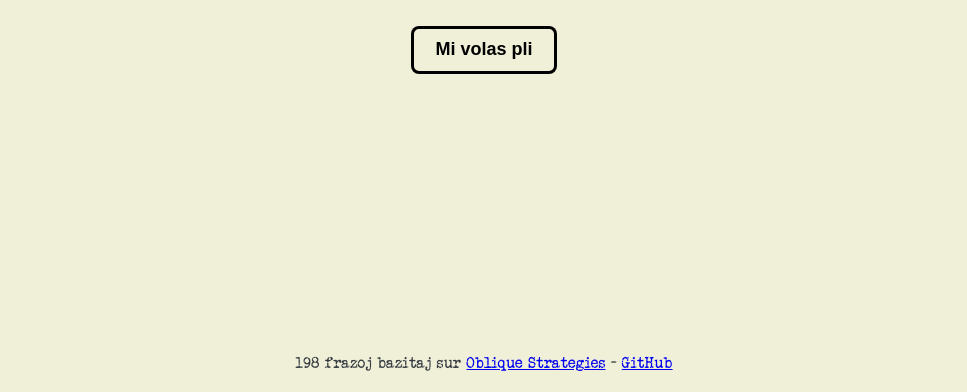
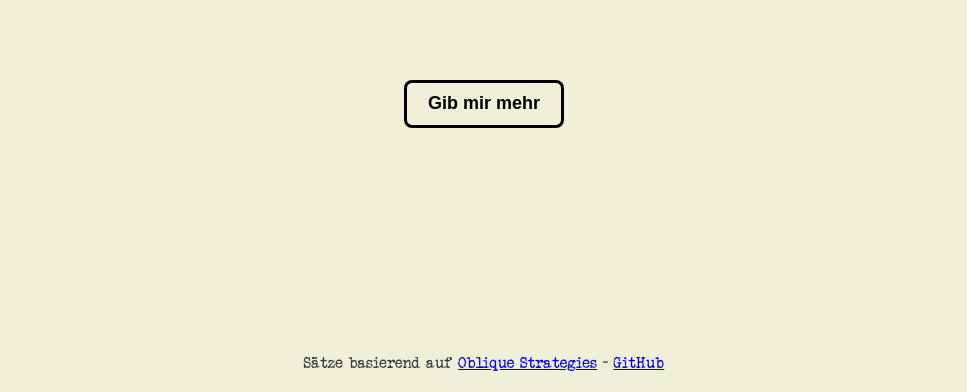
Before and after one commit to stefangrotz/indirektestrategien, a plain HTML site: page index.html in a window 1280 px wide. Shown: the part 408-800 px from the top of the page, without its empty margins (156-1123 px from the left). Drawn offline with Linux system fonts and the light colour scheme.

Commit message:
Update index.html

```diff
--- a/index.html
+++ b/index.html
@@ -2,7 +2,7 @@
 <html>
 
 <head>
-    <title>Malrektaj stategioj por kreativuloj</title>
+    <title>Indirekte Strategien für Kreative</title>
     <style>
               @font-face {
     font-family: "typewriter";
@@ -61,14 +61,14 @@
 <body>
     <div class="quote-container">
         <h2 id="quote">...</h2>
-        <button id="change-quote">Mi volas pli</button>
+        <button id="change-quote">Gib mir mehr</button>
     </div>
 
     <footer>
-      198 frazoj bazitaj sur <a target="_blank" href="https://en.wikipedia.org/wiki/Oblique_Strategies">Oblique Strategies</a> - <a target="_blank" href="https://github.com/stefangrotz/malrektajstrategioj">GitHub</a>
+      Sätze basierend auf <a target="_blank" href="https://en.wikipedia.org/wiki/Oblique_Strategies">Oblique Strategies</a> - <a target="_blank" href="https://github.com/stefangrotz/indirektestrategien">GitHub</a>
     </footer>
 
-    <script src="frazoj.js"></script>
+    <script src="strategien.js"></script>
     <script>
         function changeQuote() {
             var quote = quotes[Math.floor(Math.random() * quotes.length)];
```
